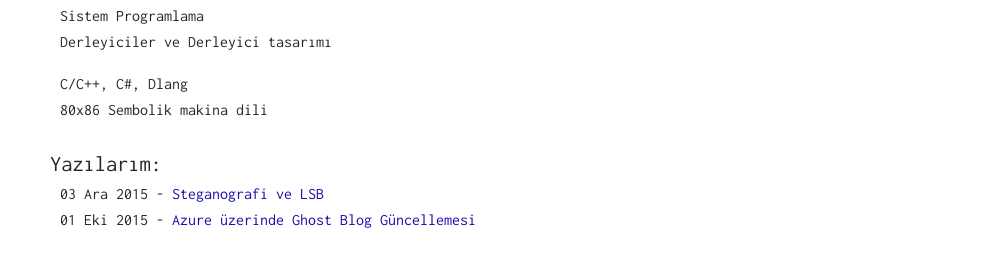
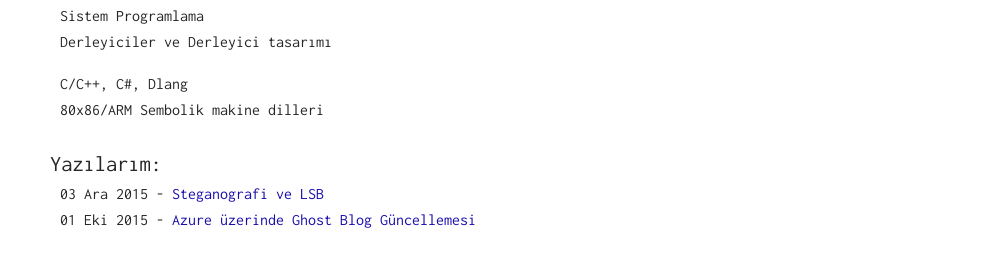
Before and after one commit to ertseyhan/old-blog, a Jekyll site: the page built from index.html, in a window 1280 px wide. Shown: the part 166-433 px from the top of the page, without its empty margins (290-1280 px from the left). Built offline with Jekyll 4.4.1, drawn with Linux system fonts in a browser that asks for light colours.

Commit message:
Fixed small typo

```diff
--- a/index.html
+++ b/index.html
@@ -20,7 +20,7 @@ layout: default
     <br>
     <ul>
         <li>C/C++, C#, Dlang</li>
-        <li>80x86 Sembolik makina dili</li>
+        <li>80x86/ARM Sembolik makine dilleri</li>
     </ul>
 </div>
 <div class="blog">
```
